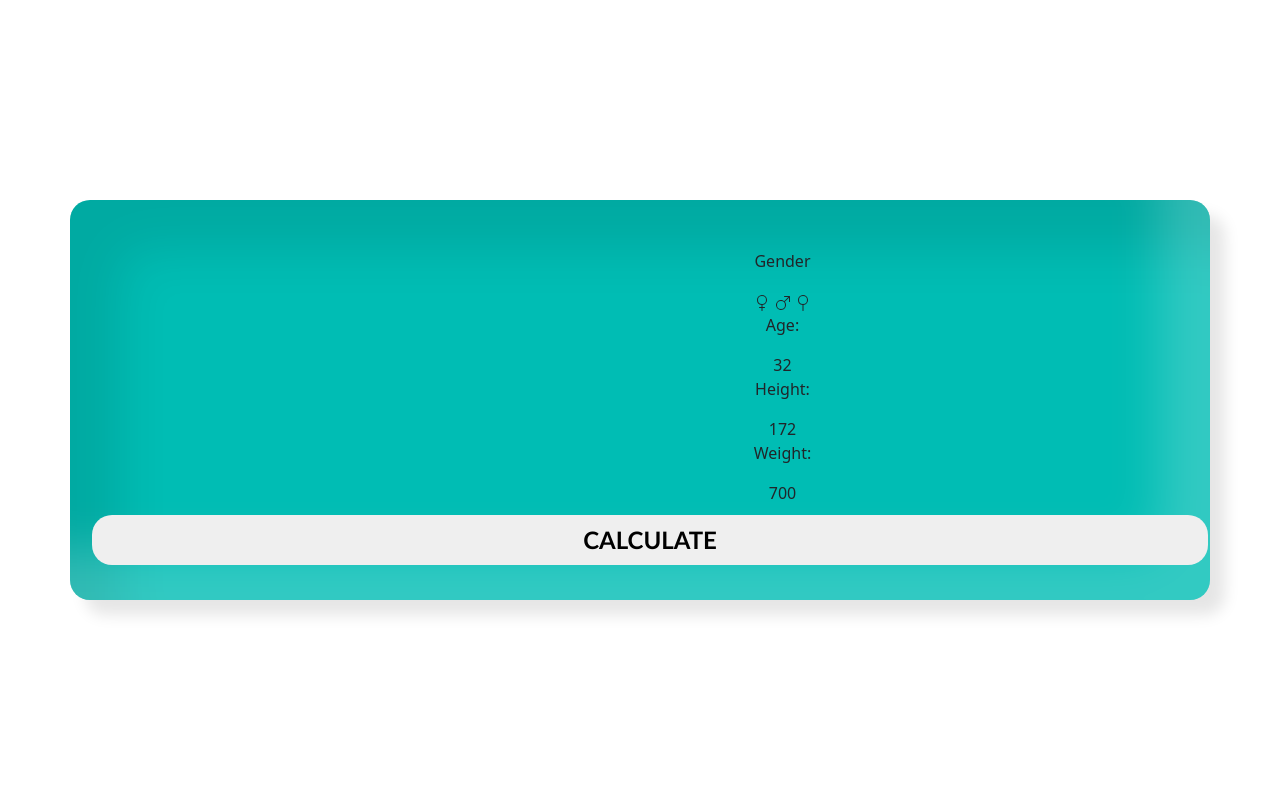
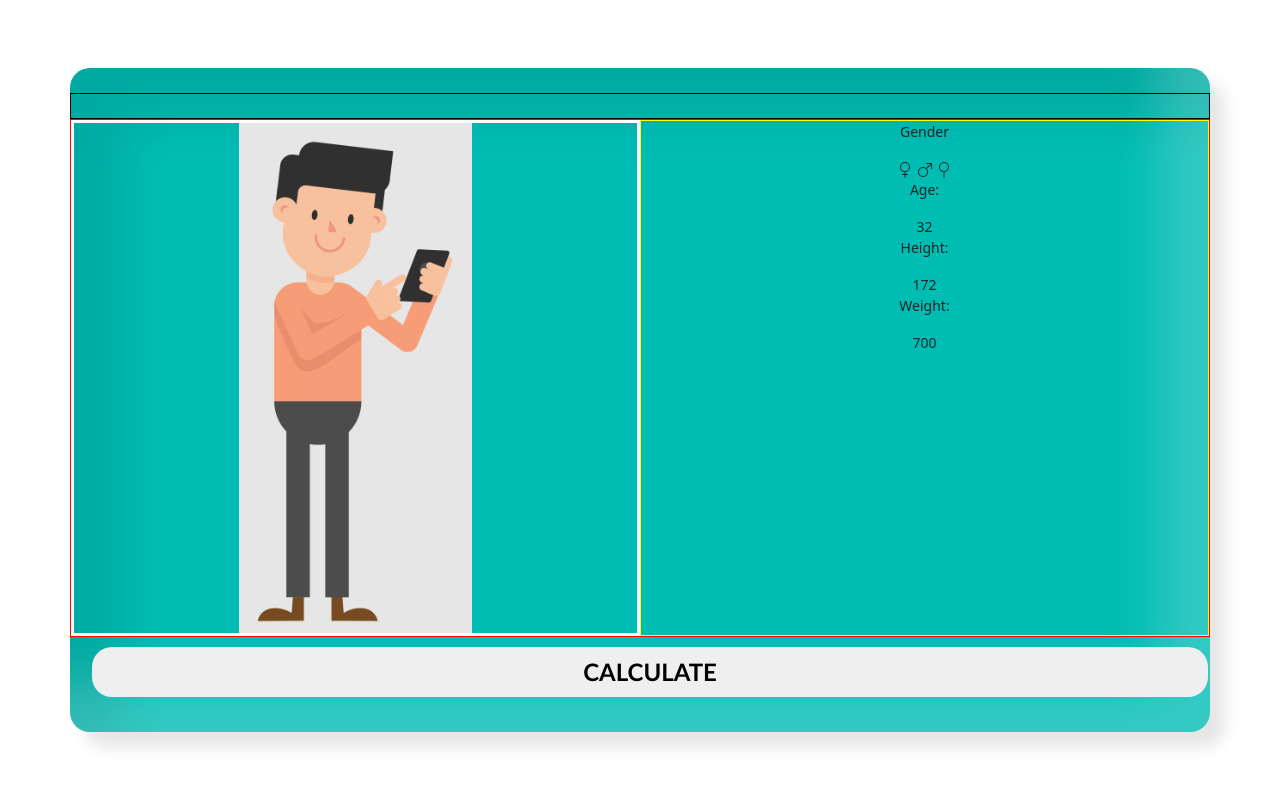
Before and after one commit to MikeyKanyungo/100-Projects-In-JavaScript, a plain HTML site: page project9 - wandaBMI/home.html in a window 1280 px wide. Drawn offline with nearby package versions, Linux system fonts and the light colour scheme.

Commit message:
working on home.html

```diff
--- a/project9 - wandaBMI/css/home.css
+++ b/project9 - wandaBMI/css/home.css
@@ -19,6 +19,9 @@ body {
     transform: translate(-50%, -50%);
     text-align: center; /* If you want to center inline content */
 }
+.home-text {
+    font-size: 14px;
+}
 .home-btn {
     width: 100%;
     height: 50px;
--- a/project9 - wandaBMI/home.html
+++ b/project9 - wandaBMI/home.html
@@ -9,7 +9,7 @@
 </head>
 <body>
     <div class="container">
-        <div class="top-header row">
+        <div class="top-header row" style="border: 1px solid black;">
             <div class="logo col-sm-6">
                 <img src="" alt="" class="logo">
             </div>
@@ -20,12 +20,12 @@
 
         </div>
 
-        <div class="row">
-            <div class="col-sm-3 main-img">
-                <img src="#" alt="" >
+        <div class="row" style="border: 1px solid red;">
+            <div class="col-sm-6 main-img" style="border:  solid white">
+                <img src="images/img.png" alt="" >
             </div>
 
-            <div class="col-sm-9">
+            <div class="col-sm-6 home-text" style="border: 1px solid yellow;">
                 <p>Gender</p>
                 <div class="col-lg-12 icon-group">
 
```
